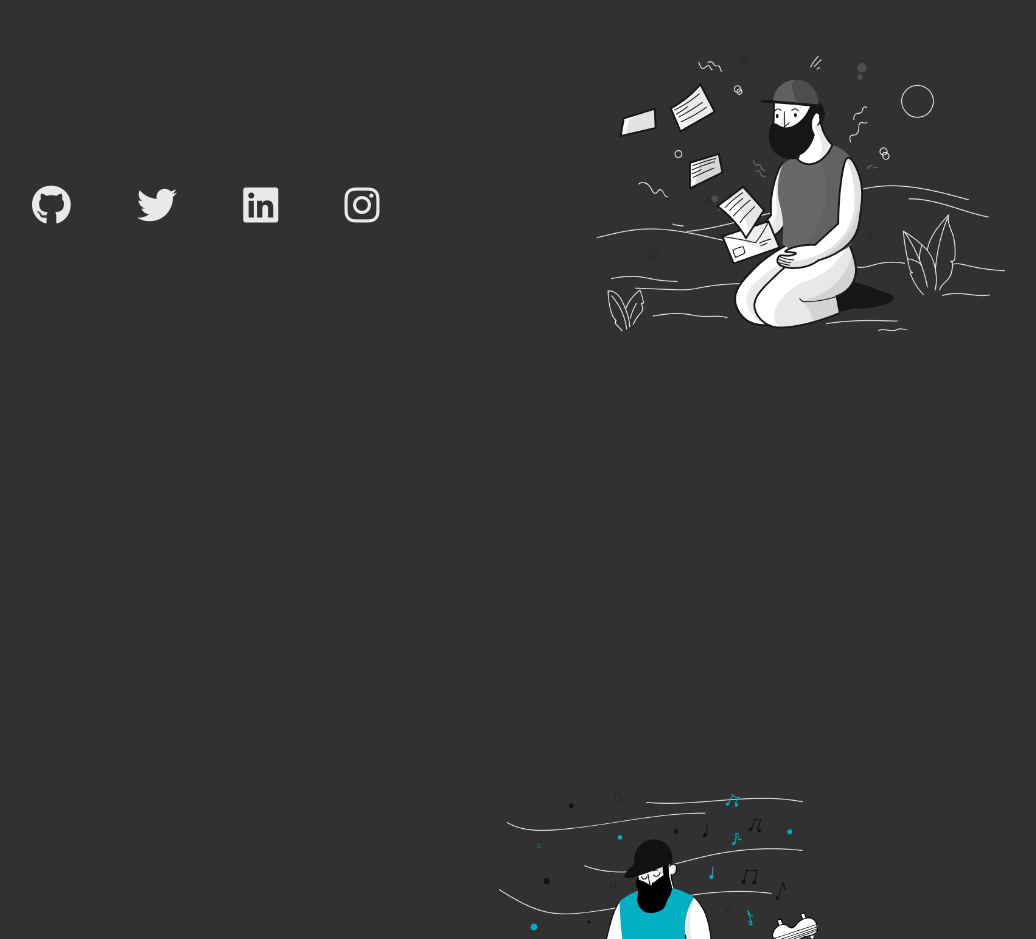
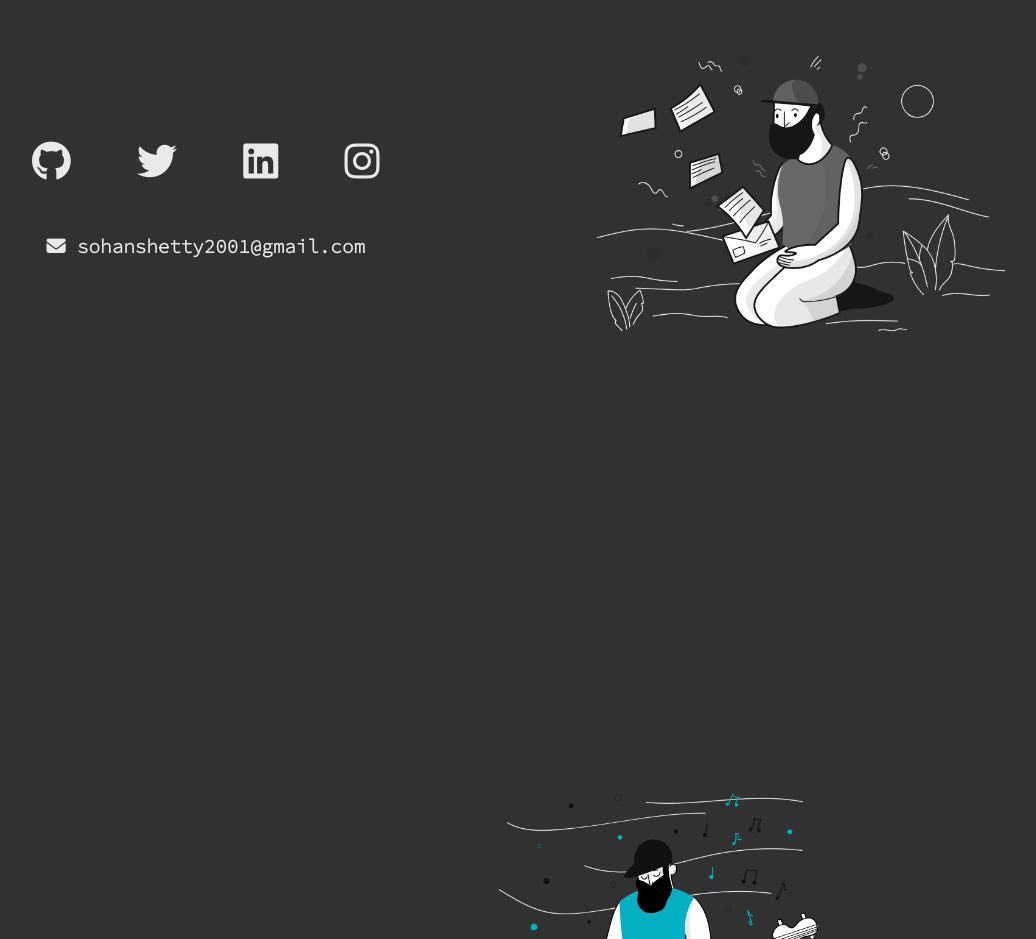
Before and after one commit to sohan9819/SnickerDev_Portfolio, a plain HTML site: page index.html in a window 1280 px wide. Shown: the part 5040-5979 px from the top of the page, without its empty margins (141-1177 px from the left). Drawn offline with nearby package versions, Linux system fonts and the light colour scheme.

Commit message:
Added some changes touch

```diff
--- a/index.html
+++ b/index.html
@@ -408,6 +408,7 @@
         </div>
         <div class="contactElements">
           <div class="contactIcons">
+            <div class="iconsMain">
               <div>
                 <a href="https://github.com/sohan9819" target="blank"><i class="fab fa-github"></i></a>
               </div>
@@ -424,6 +425,10 @@
                   target="blank"
                   ><i class="fab fa-instagram"></i
                 ></a>
+              </div>
+            </div>
+            <div class="iconMail">
+              <h3 id="mail"> <i class="fas fa-envelope"></i> sohanshetty2001@gmail.com</h3>
             </div>
           </div>
           <div class="contactImage">
--- a/js/index.js
+++ b/js/index.js
@@ -1,22 +1,22 @@
-const navSlide = () => {
-    const burger = document.querySelector('.burger');
-    const nav = document.querySelector('.nav-links');
-    const navLinks = document.querySelectorAll('.nav-links li');
+// const navSlide = () => {
+//     const burger = document.querySelector('.burger');
+//     const nav = document.querySelector('.nav-links');
+//     const navLinks = document.querySelectorAll('.nav-links li');
 
-    burger.addEventListener('click', () => {
-        //Toggle Lav
-        nav.classList.toggle('nav-active');
-        //Animate Links
-        navLinks.forEach((link, index) => {
-            if (link.style.animation) {
-                link.style.animation = '';
-            } else {
-                link.style.animation = `navLinkFade 0.5s ease forwards ${index / 7 + 0.3}s`;
-            }
-        })
-        //Burger Animation
-        burger.classList.toggle('toggle');
-    })
-}
+//     burger.addEventListener('click', () => {
+//         //Toggle Lav
+//         nav.classList.toggle('nav-active');
+//         //Animate Links
+//         navLinks.forEach((link, index) => {
+//             if (link.style.animation) {
+//                 link.style.animation = '';
+//             } else {
+//                 link.style.animation = `navLinkFade 0.5s ease forwards ${index / 7 + 0.3}s`;
+//             }
+//         })
+//         //Burger Animation
+//         burger.classList.toggle('toggle');
+//     })
+// }
 
-navSlide();
+// navSlide();
--- a/scss/partials/_contact.scss
+++ b/scss/partials/_contact.scss
@@ -55,6 +55,15 @@
         display: flex;
         justify-content: space-evenly;
         align-items: center;
+        flex-direction: column;
+        gap: 2em;
+
+        .iconsMain {
+          width: 100%;
+          max-width: 30em;
+          display: flex;
+          justify-content: space-evenly;
+          align-items: center;
           // gap: 1em;
 
           a {
@@ -67,6 +76,61 @@
             &:focus {
               color: $accent;
               font-size: 2.8rem;
+            }
+          }
+
+          // a {
+          //   text-decoration: none;
+          //   color: $light-gray;
+          //   font-size: 2.5rem;
+          //   transition: all 0.2s ease-in-out;
+
+          //   &:hover,
+          //   &:focus {
+          //     color: $accent;
+          //     font-size: 2.8rem;
+          //   }
+        }
+
+        .iconMail {
+          width: 100%;
+          display: flex;
+          justify-content: center;
+          align-items: center;
+          flex-wrap: wrap;
+          padding: 1em;
+          gap: 0.5em;
+
+          h3 {
+            font-size: 1.2em;
+            text-align: center;
+            color: $light-gray;
+            font-family: $ff-prim;
+            position: relative;
+            transition: all 0.2s ease-in-out;
+
+            &::before {
+              content: "";
+              width: 0%;
+              height: 2px;
+              background-color: $accent;
+              position: absolute;
+              top: 120%;
+              bottom: 0;
+              left: 50%;
+              right: 0;
+              transition: all 0.5s ease-in-out;
+            }
+
+            &:hover,
+            &:focus {
+              color: $accent;
+
+              &::before {
+                width: 100%;
+                left: 0;
+              }
+            }
           }
         }
       }
```
Also changed, not shown: css/main.css, 1 other file. Lines whose indentation alone changed are shown as unchanged.
